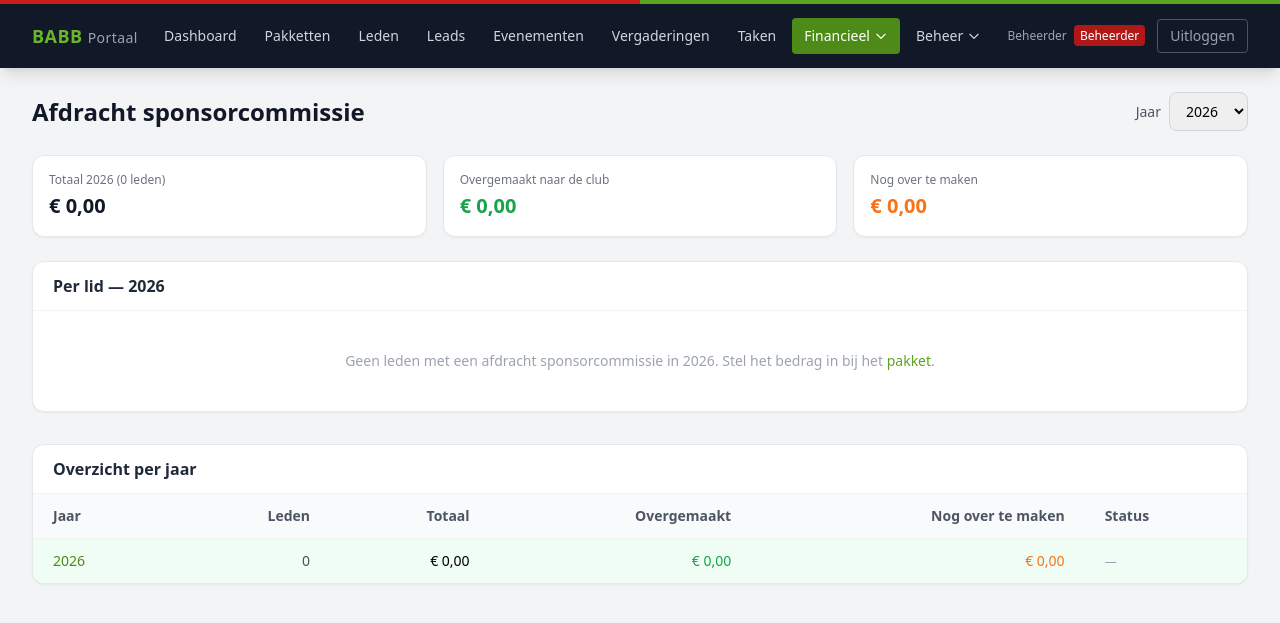
After one commit to gjhilderink/babb, a Laravel app: page /sponsorcommissie in a window 1280 px wide. The commit adds this page. Shown: the top 623 px of the page. Run offline with Laravel 12, Linux system fonts and the light colour scheme; a user stored in the database is signed in; data comes from the database, SQL or seed files in the repository; data that the repository does not hold is empty; some libraries are stand-ins or nearby versions.

Commit message:
feat(finance): afdracht sponsorcommissie per pakket met jaaroverzicht
Co-Authored-By: Claude Opus 5.5 <noreply@anthropic.com>

```diff
--- a/app/Http/Controllers/MembershipTypeController.php
+++ b/app/Http/Controllers/MembershipTypeController.php
@@ -61,12 +61,14 @@ class MembershipTypeController extends Controller
             'name'           => 'required|string|max:255',
             'description'    => 'nullable|string',
             'price_per_year' => 'required|numeric|min:0',
+            'afdracht_sponsorcommissie' => 'nullable|numeric|min:0',
             'max_members'    => 'nullable|integer|min:1',
             'is_active'      => 'boolean',
             'benefits'       => 'nullable|string',
         ]);
 
         $data['is_active'] = $request->boolean('is_active', true);
+        $data['afdracht_sponsorcommissie'] = $data['afdracht_sponsorcommissie'] ?? 0;
 
         // Convert textarea (one benefit per line) to array
         if (!empty($data['benefits'])) {
--- /dev/null
+++ b/app/Http/Controllers/SponsorcommissieController.php
@@ -0,0 +1,156 @@
+<?php
+
+namespace App\Http\Controllers;
+
+use App\Models\Member;
+use App\Models\SponsorcommissieAfdracht;
+use Carbon\Carbon;
+use Illuminate\Http\RedirectResponse;
+use Illuminate\Http\Request;
+use Illuminate\Support\Collection;
+use Illuminate\View\View;
+
+class SponsorcommissieController extends Controller
+{
+    public function index(Request $request): View
+    {
+        $jaren = $this->jaren();
+        $jaar  = (int) $request->input('jaar', now()->year);
+        if (! in_array($jaar, $jaren, true)) {
+            $jaar = now()->year;
+        }
+
+        $regels = $this->regelsVoorJaar($jaar);
+
+        $overzicht = collect($jaren)->map(function (int $j) use ($jaar, $regels) {
+            $r = $j === $jaar ? $regels : $this->regelsVoorJaar($j);
+
+            return [
+                'jaar'        => $j,
+                'aantal'      => $r->count(),
+                'totaal'      => $r->sum('bedrag'),
+                'overgemaakt' => $r->whereNotNull('overgemaakt_op')->sum('bedrag'),
+                'open'        => $r->whereNull('overgemaakt_op')->sum('bedrag'),
+            ];
+        });
+
+        return view('sponsorcommissie.index', compact('jaar', 'jaren', 'regels', 'overzicht'));
+    }
+
+    public function update(Request $request): RedirectResponse
+    {
+        $data = $request->validate([
+            'member_id'      => 'required|exists:members,id',
+            'jaar'           => 'required|integer|min:2000|max:2100',
+            'overgemaakt'    => 'required|boolean',
+            'overgemaakt_op' => 'nullable|date',
+        ]);
+
+        $jaar     = (int) $data['jaar'];
+        $memberId = (int) $data['member_id'];
+
+        if (! $request->boolean('overgemaakt')) {
+            SponsorcommissieAfdracht::where('member_id', $memberId)->where('jaar', $jaar)->delete();
+
+            return back()->with('success', 'Markering "overgemaakt" verwijderd.');
+        }
+
+        $regel = $this->regelsVoorJaar($jaar)->first(fn ($r) => $r['member']->id === $memberId);
+        if (! $regel) {
+            return back()->with('error', "Dit lid heeft geen afdracht sponsorcommissie in {$jaar}.");
+        }
+
+        SponsorcommissieAfdracht::updateOrCreate(
+            ['member_id' => $memberId, 'jaar' => $jaar],
+            ['bedrag' => $regel['bedrag'], 'overgemaakt_op' => $data['overgemaakt_op'] ?? now()->toDateString()],
+        );
+
+        return back()->with('success', "Afdracht van {$regel['member']->full_name} gemarkeerd als overgemaakt.");
+    }
+
+    public function markeerAlles(Request $request): RedirectResponse
+    {
+        $data = $request->validate([
+            'jaar'           => 'required|integer|min:2000|max:2100',
+            'overgemaakt_op' => 'required|date',
+        ]);
+
+        $jaar = (int) $data['jaar'];
+        $open = $this->regelsVoorJaar($jaar)->whereNull('overgemaakt_op');
+
+        foreach ($open as $regel) {
+            SponsorcommissieAfdracht::create([
+                'member_id'      => $regel['member']->id,
+                'jaar'           => $jaar,
+                'bedrag'         => $regel['bedrag'],
+                'overgemaakt_op' => $data['overgemaakt_op'],
+            ]);
+        }
+
+        return back()->with('success', "{$open->count()} afdracht(en) over {$jaar} gemarkeerd als overgemaakt.");
+    }
+
+    /**
+     * Alle regels (lid, pakket, bedrag, overgemaakt_op) voor een jaar.
+     *
+     * Een lid telt mee als het lidmaatschap het jaar overlapt en het pakket een
+     * afdracht heeft. Leden zonder einddatum tellen alleen mee als ze actief zijn.
+     * Leden met een vastgelegde afdracht in dat jaar tellen altijd mee, met het
+     * vastgelegde bedrag.
+     */
+    private function regelsVoorJaar(int $jaar): Collection
+    {
+        $begin = Carbon::create($jaar, 1, 1)->toDateString();
+        $eind  = Carbon::create($jaar, 12, 31)->toDateString();
+
+        $vastgelegd = SponsorcommissieAfdracht::with('member.membershipType')
+            ->where('jaar', $jaar)
+            ->get()
+            ->keyBy('member_id');
+
+        $leden = Member::with('membershipType')
+            ->whereHas('membershipType', fn ($q) => $q->where('afdracht_sponsorcommissie', '>', 0))
+            ->where(fn ($q) => $q->whereNull('membership_start')->orWhere('membership_start', '<=', $eind))
+            ->where(fn ($q) => $q
+                ->where(fn ($q) => $q->whereNotNull('membership_end')->where('membership_end', '>=', $begin))
+                ->orWhere(fn ($q) => $q->whereNull('membership_end')->where('status', 'active')))
+            ->get()
+            ->keyBy('id');
+
+        foreach ($vastgelegd as $memberId => $afdracht) {
+            if (! $leden->has($memberId) && $afdracht->member) {
+                $leden->put($memberId, $afdracht->member);
+            }
+        }
+
+        return $leden
+            ->map(function (Member $member) use ($vastgelegd) {
+                $afdracht = $vastgelegd->get($member->id);
+
+                return [
+                    'member'         => $member,
+                    'pakket'         => $member->membershipType?->name,
+                    'bedrag'         => $afdracht
+                        ? (float) $afdracht->bedrag
+                        : (float) ($member->membershipType?->afdracht_sponsorcommissie ?? 0),
+                    'overgemaakt_op' => $afdracht?->overgemaakt_op,
+                ];
+            })
+            ->sortBy(fn ($r) => mb_strtolower($r['member']->last_name.' '.$r['member']->first_name))
+            ->values();
+    }
+
+    /** Jaren vanaf de eerste lidmaatschapsstart of vastlegging t/m dit jaar (max. 15), nieuwste eerst. */
+    private function jaren(): array
+    {
+        $huidig     = now()->year;
+        $eersteLid  = Member::whereNotNull('membership_start')->min('membership_start');
+        $kandidaten = array_filter([
+            $huidig,
+            $eersteLid ? Carbon::parse($eersteLid)->year : null,
+            SponsorcommissieAfdracht::min('jaar'),
+        ]);
+
+        return range($huidig, max((int) min($kandidaten), $huidig - 15));
+    }
+}
--- a/app/Models/MembershipType.php
+++ b/app/Models/MembershipType.php
@@ -13,6 +13,7 @@ class MembershipType extends Model
         'name',
         'description',
         'price_per_year',
+        'afdracht_sponsorcommissie',
         'max_members',
         'benefits',
         'is_active',
@@ -20,6 +21,7 @@ class MembershipType extends Model
 
     protected $casts = [
         'price_per_year' => 'decimal:2',
+        'afdracht_sponsorcommissie' => 'decimal:2',
         'benefits'       => 'array',
         'is_active'      => 'boolean',
     ];
--- /dev/null
+++ b/app/Models/SponsorcommissieAfdracht.php
@@ -0,0 +1,33 @@
+<?php
+
+namespace App\Models;
+
+use Illuminate\Database\Eloquent\Model;
+
+/**
+ * Vastlegging dat de afdracht sponsorcommissie van een lid over een jaar
+ * is overgemaakt naar de club. Het bedrag wordt bij het markeren vastgezet,
+ * zodat latere wijzigingen aan het pakket de historie niet veranderen.
+ */
+class SponsorcommissieAfdracht extends Model
+{
+    protected $table = 'sponsorcommissie_afdrachten';
+
+    protected $fillable = [
+        'member_id',
+        'jaar',
+        'bedrag',
+        'overgemaakt_op',
+    ];
+
+    protected $casts = [
+        'jaar'           => 'integer',
+        'bedrag'         => 'decimal:2',
+        'overgemaakt_op' => 'date',
+    ];
+
+    public function member()
+    {
+        return $this->belongsTo(Member::class)->withTrashed();
+    }
+}
--- a/resources/views/layouts/app.blade.php
+++ b/resources/views/layouts/app.blade.php
@@ -134,12 +134,12 @@
                 <div class="relative" x-data @click.outside="billing=false">
                     <button @click="billing=!billing"
                             class="px-3 py-2 rounded text-sm font-medium transition-colors flex items-center gap-1
-                                {{ request()->routeIs('membership-billing*','invoices*','afdrachten*','declaraties*') ? 'bg-bb-green-700 text-white' : 'text-gray-300 hover:text-white hover:bg-gray-700' }}">
+                                {{ request()->routeIs('membership-billing*','invoices*','afdrachten*','sponsorcommissie*','declaraties*') ? 'bg-bb-green-700 text-white' : 'text-gray-300 hover:text-white hover:bg-gray-700' }}">
                         Financieel
                         <svg class="w-3.5 h-3.5 transition-transform" :class="billing ? 'rotate-180' : ''" fill="none" stroke="currentColor" stroke-width="2" viewBox="0 0 24 24"><path stroke-linecap="round" stroke-linejoin="round" d="M19 9l-7 7-7-7"/></svg>
                     </button>
                     <div x-show="billing" x-transition
-                         class="absolute left-0 mt-1 w-44 bg-gray-800 rounded-lg shadow-lg border border-gray-700 py-1 z-50">
+                         class="absolute left-0 mt-1 w-56 bg-gray-800 rounded-lg shadow-lg border border-gray-700 py-1 z-50">
                         @if(\App\Services\AclService::allowed('membership_billing'))
                         <a href="{{ route('membership-billing.index') }}" @click="billing=false"
                            class="block px-4 py-2 text-sm {{ request()->routeIs('membership-billing*') ? 'text-white bg-bb-green-700' : 'text-gray-300 hover:text-white hover:bg-gray-700' }}">
@@ -155,6 +155,10 @@
                         <a href="{{ route('afdrachten.index') }}" @click="billing=false"
                            class="block px-4 py-2 text-sm {{ request()->routeIs('afdrachten*') ? 'text-white bg-bb-green-700' : 'text-gray-300 hover:text-white hover:bg-gray-700' }}">
                             Afdracht Bonboys
+                        </a>
+                        <a href="{{ route('sponsorcommissie.index') }}" @click="billing=false"
+                           class="block px-4 py-2 text-sm {{ request()->routeIs('sponsorcommissie*') ? 'text-white bg-bb-green-700' : 'text-gray-300 hover:text-white hover:bg-gray-700' }}">
+                            Afdracht sponsorcommissie
                         </a>
                         <a href="{{ route('declaraties.index') }}" @click="billing=false"
                            class="block px-4 py-2 text-sm {{ request()->routeIs('declaraties*') ? 'text-white bg-bb-green-700' : 'text-gray-300 hover:text-white hover:bg-gray-700' }}">
@@ -291,6 +295,10 @@
                class="block px-4 py-2 rounded text-sm font-medium {{ request()->routeIs('afdrachten*') ? 'bg-bb-green-700 text-white' : 'text-gray-300 hover:text-white hover:bg-gray-700' }}">
                 Afdracht Bonboys
             </a>
+            <a href="{{ route('sponsorcommissie.index') }}" @click="open=false"
+               class="block px-4 py-2 rounded text-sm font-medium {{ request()->routeIs('sponsorcommissie*') ? 'bg-bb-green-700 text-white' : 'text-gray-300 hover:text-white hover:bg-gray-700' }}">
+                Afdracht sponsorcommissie
+            </a>
             <a href="{{ route('declaraties.index') }}" @click="open=false"
                class="block px-4 py-2 rounded text-sm font-medium {{ request()->routeIs('declaraties*') ? 'bg-bb-green-700 text-white' : 'text-gray-300 hover:text-white hover:bg-gray-700' }}">
                 Overige kosten
--- a/resources/views/membership_types/index.blade.php
+++ b/resources/views/membership_types/index.blade.php
@@ -31,6 +31,10 @@
                 &euro; {{ number_format($type->price_per_year, 2, ',', '.') }}
                 <span class="text-sm font-normal text-gray-400">/ jaar</span>
             </div>
+
+            @if ($type->afdracht_sponsorcommissie > 0)
+                <p class="text-xs text-gray-500 mb-1">Afdracht sponsorcommissie: &euro; {{ number_format($type->afdracht_sponsorcommissie, 2, ',', '.') }} / jaar</p>
+            @endif
 
             @if ($type->max_members)
                 <p class="text-xs text-gray-500 mb-3">Max. {{ $type->max_members }} medewerkers</p>
--- /dev/null
+++ b/resources/views/sponsorcommissie/index.blade.php
@@ -0,0 +1,172 @@
+@extends('layouts.app')
+@section('title', 'Afdracht sponsorcommissie – BABB Portaal')
+
+@php
+    $euro = fn ($b) => '€ '.number_format($b, 2, ',', '.');
+    $huidig = $overzicht->firstWhere('jaar', $jaar);
+@endphp
+
+@section('content')
+<div class="mb-6 flex flex-wrap items-center justify-between gap-3">
+    <h1 class="text-2xl font-bold text-gray-900">Afdracht sponsorcommissie</h1>
+    <form method="GET" class="flex items-center gap-2">
+        <label for="jaar" class="text-sm text-gray-600">Jaar</label>
+        <select id="jaar" name="jaar" onchange="this.form.submit()" class="border border-gray-300 rounded-lg px-3 py-2 text-sm">
+            @foreach ($jaren as $j)
+                <option value="{{ $j }}" @selected($j === $jaar)>{{ $j }}</option>
+            @endforeach
+        </select>
+    </form>
+</div>
+
+@if (session('error'))
+    <div class="mb-4 rounded-md bg-red-50 border border-red-200 px-4 py-3 text-sm text-red-800">{{ session('error') }}</div>
+@endif
+
+{{-- Samenvatting geselecteerd jaar --}}
+<div class="grid grid-cols-1 sm:grid-cols-3 gap-4 mb-6">
+    <div class="bg-white rounded-xl shadow-sm border border-gray-200 p-4">
+        <div class="text-xs text-gray-500 mb-1">Totaal {{ $jaar }} ({{ $huidig['aantal'] }} {{ $huidig['aantal'] === 1 ? 'lid' : 'leden' }})</div>
+        <div class="text-xl font-bold text-gray-900">{{ $euro($huidig['totaal']) }}</div>
+    </div>
+    <div class="bg-white rounded-xl shadow-sm border border-gray-200 p-4">
+        <div class="text-xs text-gray-500 mb-1">Overgemaakt naar de club</div>
+        <div class="text-xl font-bold text-green-600">{{ $euro($huidig['overgemaakt']) }}</div>
+    </div>
+    <div class="bg-white rounded-xl shadow-sm border border-gray-200 p-4">
+        <div class="text-xs text-gray-500 mb-1">Nog over te maken</div>
+        <div class="text-xl font-bold text-orange-500">{{ $euro($huidig['open']) }}</div>
+    </div>
+</div>
+
+{{-- Regels per lid --}}
+<div class="bg-white rounded-xl shadow-sm border border-gray-200 overflow-hidden mb-8">
+    <div class="px-5 py-3 border-b border-gray-100 flex flex-wrap items-center justify-between gap-3">
+        <h2 class="font-semibold text-gray-800">Per lid — {{ $jaar }}</h2>
+        @if ($huidig['open'] > 0)
+        <form method="POST" action="{{ route('sponsorcommissie.markeer-alles') }}" class="flex flex-wrap items-center gap-2"
+              onsubmit="return confirm('Alle openstaande afdrachten over {{ $jaar }} markeren als overgemaakt?')">
+            @csrf
+            <input type="hidden" name="jaar" value="{{ $jaar }}">
+            <input type="date" name="overgemaakt_op" value="{{ now()->format('Y-m-d') }}" required
+                   class="border border-gray-300 rounded-lg px-2 py-1 text-sm">
+            <button type="submit" class="bg-bb-green-600 hover:bg-bb-green-700 text-white text-sm font-medium px-3 py-1.5 rounded-lg">
+                Alles markeren als overgemaakt
+            </button>
+        </form>
+        @endif
+    </div>
+
+    @if ($regels->isEmpty())
+        <p class="px-6 py-10 text-center text-sm text-gray-400">
+            Geen leden met een afdracht sponsorcommissie in {{ $jaar }}.
+            Stel het bedrag in bij het <a href="{{ route('membership-types.index') }}" class="text-bb-green-600 hover:underline">pakket</a>.
+        </p>
+    @else
+    <div class="overflow-x-auto">
+    <table class="min-w-full divide-y divide-gray-100 text-sm">
+        <thead class="bg-gray-50">
+            <tr>
+                <th class="px-5 py-3 text-left font-semibold text-gray-600">Lid</th>
+                <th class="px-5 py-3 text-left font-semibold text-gray-600 hidden md:table-cell">Bedrijf</th>
+                <th class="px-5 py-3 text-left font-semibold text-gray-600">Pakket</th>
+                <th class="px-5 py-3 text-right font-semibold text-gray-600">Bedrag</th>
+                <th class="px-5 py-3 text-left font-semibold text-gray-600">Overgemaakt naar club</th>
+            </tr>
+        </thead>
+        <tbody class="divide-y divide-gray-100">
+            @foreach ($regels as $regel)
+            @php $member = $regel['member']; @endphp
+            <tr class="hover:bg-gray-50">
+                <td class="px-5 py-3">
+                    @if ($member->trashed())
+                        <span class="text-gray-500">{{ $member->full_name }} (verwijderd)</span>
+                    @else
+                        <a href="{{ route('members.show', $member) }}" class="text-bb-green-700 hover:underline font-medium">{{ $member->full_name }}</a>
+                    @endif
+                </td>
+                <td class="px-5 py-3 text-gray-600 hidden md:table-cell">{{ $member->company_name ?? '—' }}</td>
+                <td class="px-5 py-3 text-gray-600">{{ $regel['pakket'] ?? '—' }}</td>
+                <td class="px-5 py-3 text-right text-gray-900 whitespace-nowrap">{{ $euro($regel['bedrag']) }}</td>
+                <td class="px-5 py-3">
+                    <form method="POST" action="{{ route('sponsorcommissie.update') }}" class="flex flex-wrap items-center gap-2">
+                        @csrf @method('PATCH')
+                        <input type="hidden" name="member_id" value="{{ $member->id }}">
+                        <input type="hidden" name="jaar" value="{{ $jaar }}">
+                        @if ($regel['overgemaakt_op'])
+                            <input type="hidden" name="overgemaakt" value="0">
+                            <span class="px-2 py-0.5 rounded-full text-xs font-medium bg-green-100 text-green-700">
+                                Ja, op {{ $regel['overgemaakt_op']->format('d-m-Y') }}
+                            </span>
+                            <button type="submit" class="text-xs text-gray-400 hover:text-red-600"
+                                    onclick="return confirm('Markering overgemaakt verwijderen?')">Ongedaan maken</button>
+                        @else
+                            <input type="hidden" name="overgemaakt" value="1">
+                            <span class="px-2 py-0.5 rounded-full text-xs font-medium bg-orange-100 text-orange-700">Nee</span>
+                            <input type="date" name="overgemaakt_op" value="{{ now()->format('Y-m-d') }}"
+                                   class="border border-gray-300 rounded-lg px-2 py-0.5 text-xs">
+                            <button type="submit" class="text-xs text-bb-green-600 hover:underline font-medium">Markeer overgemaakt</button>
+                        @endif
+                    </form>
+                </td>
+            </tr>
+            @endforeach
+        </tbody>
+        <tfoot class="bg-gray-50 font-semibold">
+            <tr>
+                <td class="px-5 py-3" colspan="2">Totaal</td>
+                <td class="px-5 py-3 hidden md:table-cell"></td>
+                <td class="px-5 py-3 text-right whitespace-nowrap">{{ $euro($huidig['totaal']) }}</td>
+                <td class="px-5 py-3"></td>
+            </tr>
+        </tfoot>
+    </table>
+    </div>
+    @endif
+</div>
+
+{{-- Overzicht per jaar --}}
+<div class="bg-white rounded-xl shadow-sm border border-gray-200 overflow-hidden">
+    <div class="px-5 py-3 border-b border-gray-100">
+        <h2 class="font-semibold text-gray-800">Overzicht per jaar</h2>
+    </div>
+    <div class="overflow-x-auto">
+    <table class="min-w-full divide-y divide-gray-100 text-sm">
+        <thead class="bg-gray-50">
+            <tr>
+                <th class="px-5 py-3 text-left font-semibold text-gray-600">Jaar</th>
+                <th class="px-5 py-3 text-right font-semibold text-gray-600">Leden</th>
+                <th class="px-5 py-3 text-right font-semibold text-gray-600">Totaal</th>
+                <th class="px-5 py-3 text-right font-semibold text-gray-600">Overgemaakt</th>
+                <th class="px-5 py-3 text-right font-semibold text-gray-600">Nog over te maken</th>
+                <th class="px-5 py-3 text-left font-semibold text-gray-600">Status</th>
+            </tr>
+        </thead>
+        <tbody class="divide-y divide-gray-100">
+            @foreach ($overzicht as $rij)
+            <tr class="hover:bg-gray-50 {{ $rij['jaar'] === $jaar ? 'bg-green-50' : '' }}">
+                <td class="px-5 py-3">
+                    <a href="{{ route('sponsorcommissie.index', ['jaar' => $rij['jaar']]) }}" class="text-bb-green-700 hover:underline font-medium">{{ $rij['jaar'] }}</a>
+                </td>
+                <td class="px-5 py-3 text-right text-gray-600">{{ $rij['aantal'] }}</td>
+                <td class="px-5 py-3 text-right whitespace-nowrap">{{ $euro($rij['totaal']) }}</td>
+                <td class="px-5 py-3 text-right whitespace-nowrap text-green-600">{{ $euro($rij['overgemaakt']) }}</td>
+                <td class="px-5 py-3 text-right whitespace-nowrap text-orange-500">{{ $euro($rij['open']) }}</td>
+                <td class="px-5 py-3">
+                    @if ($rij['aantal'] === 0)
+                        <span class="text-xs text-gray-400">—</span>
+                    @elseif ($rij['open'] == 0)
+                        <span class="px-2 py-0.5 rounded-full text-xs font-medium bg-green-100 text-green-700">Volledig overgemaakt</span>
+                    @elseif ($rij['overgemaakt'] > 0)
+                        <span class="px-2 py-0.5 rounded-full text-xs font-medium bg-yellow-100 text-yellow-700">Deels overgemaakt</span>
+                    @else
+                        <span class="px-2 py-0.5 rounded-full text-xs font-medium bg-orange-100 text-orange-700">Nog niet overgemaakt</span>
+                    @endif
+                </td>
+            </tr>
+            @endforeach
+        </tbody>
+    </table>
+    </div>
+</div>
+@endsection
--- a/routes/web.php
+++ b/routes/web.php
@@ -16,6 +16,7 @@ use App\Http\Controllers\MembershipBillingController;
 use App\Http\Controllers\MembershipTypeController;
 use App\Http\Controllers\ProductController;
 use App\Http\Controllers\SettingController;
+use App\Http\Controllers\SponsorcommissieController;
 use App\Http\Controllers\UserController;
 use Illuminate\Support\Facades\Route;
 
@@ -51,6 +52,10 @@ Route::middleware('auth')->group(function () {
 
         Route::resource('afdrachten', AfdrachtenController::class)->except('show');
         Route::patch('afdrachten/{afdracht}/status', [AfdrachtenController::class, 'updateStatus'])->name('afdrachten.status');
+
+        Route::get('sponsorcommissie', [SponsorcommissieController::class, 'index'])->name('sponsorcommissie.index');
+        Route::patch('sponsorcommissie', [SponsorcommissieController::class, 'update'])->name('sponsorcommissie.update');
+        Route::post('sponsorcommissie/markeer-alles', [SponsorcommissieController::class, 'markeerAlles'])->name('sponsorcommissie.markeer-alles');
 
         Route::resource('declaraties', DeclaratiesController::class)->except('show');
         Route::patch('declaraties/{declaratie}/status', [DeclaratiesController::class, 'updateStatus'])->name('declaraties.status');
```
Also changed, not shown: resources/views/membership_types/_form.blade.php (+11 -0 lines), database/migrations/2024_01_01_000028_add_afdracht_sponsorcommissie_to_membership_types.php (added), database/migrations/2024_01_01_000029_create_sponsorcommissie_afdrachten_table.php (added).
